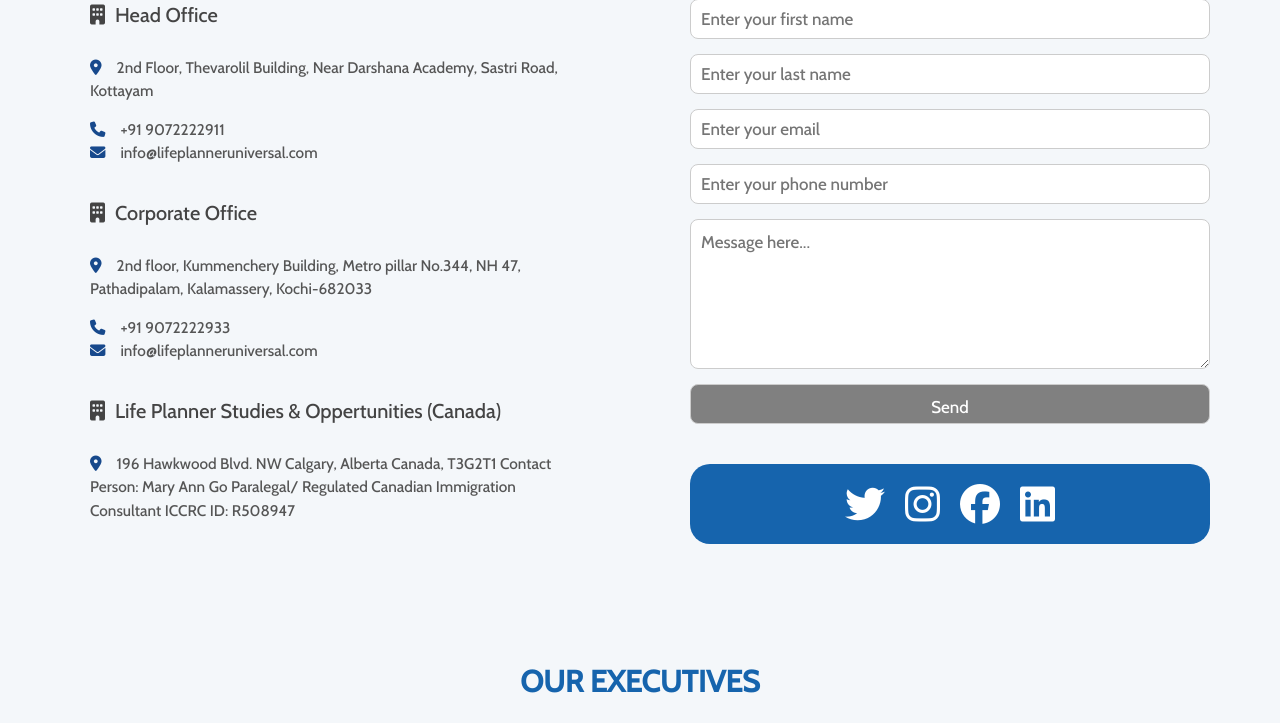
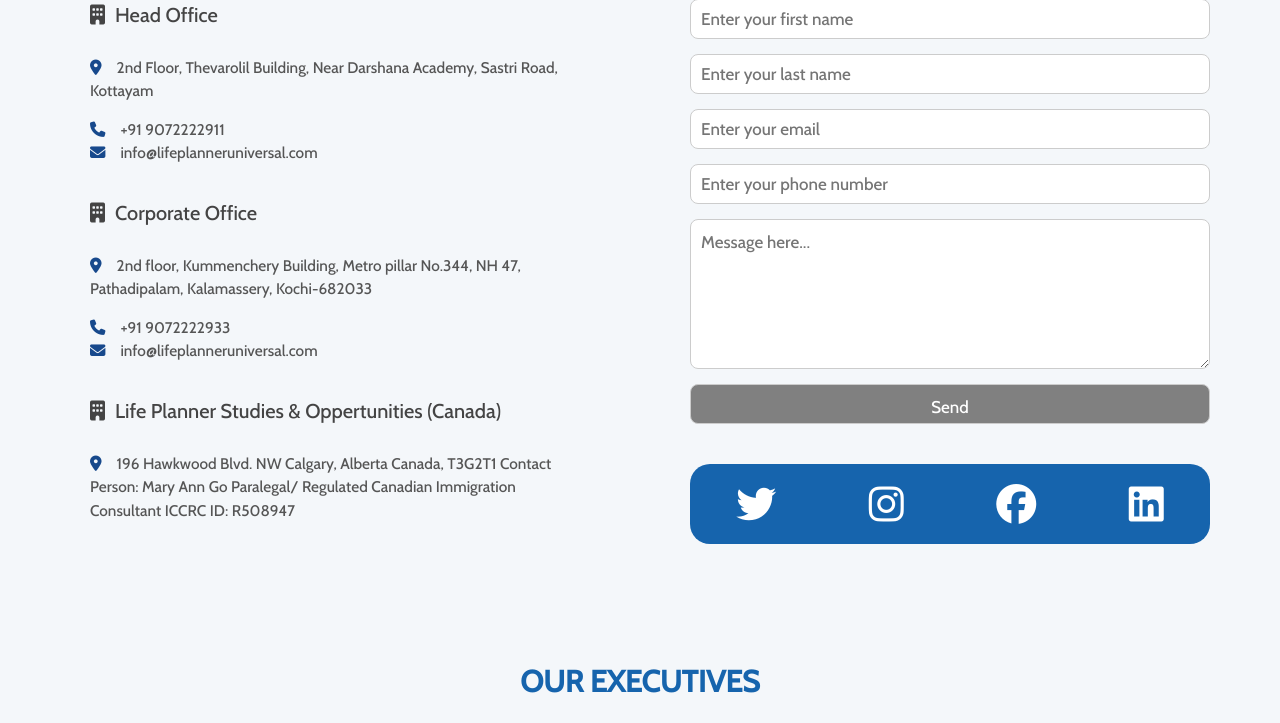
Before and after one commit to lifeplannerdev/lifeplanner, a Django app: page /contact/ in a window 1280 px wide. Shown: the part 722-1445 px from the top of the page. Run offline with Django 5.2, Linux system fonts and the light colour scheme; some libraries are stand-ins or nearby versions.

Commit message:
18th dec commit

```diff
--- a/templates/contact.html
+++ b/templates/contact.html
@@ -378,9 +378,7 @@
             </ul>
         </div>
     </nav>
-    <!-- <div style="display:flex;justify-content: center;align-items:center;margin-top: 70px;">
-        <img src="/static/life5.jpg" style="width:90%;border-radius: 20px;">
-    </div> -->
+
     <script>
         // Navbar background color change on scroll or menu toggle
   function updateNavbarBackground() {
@@ -544,7 +542,7 @@
                     <textarea id="message" name="message" placeholder="Message here..." rows="5"></textarea>
                     <input type="submit" value="Send" />
                 </form>
-    <div style="display: flex;justify-content: center;align-items: center;height:80px;margin-top: 40px;margin-bottom:60px;border-radius: 20px;background:rgb(22, 100, 173);">
+    <div style="display: flex;justify-content: space-around;align-items: center;height:80px;margin-top: 40px;margin-bottom:60px;border-radius: 20px;background:rgb(22, 100, 173);">
         <i class="fa-brands fa-twitter" style="font-size: 2.5em;margin: 10px;color:white;"></i>
         <i class="fa-brands fa-instagram" style="font-size: 2.5em;margin: 10px;color:white;"></i>
         <i class="fa-brands fa-facebook" style="font-size: 2.5em;margin: 10px;color:white;"></i>
```
